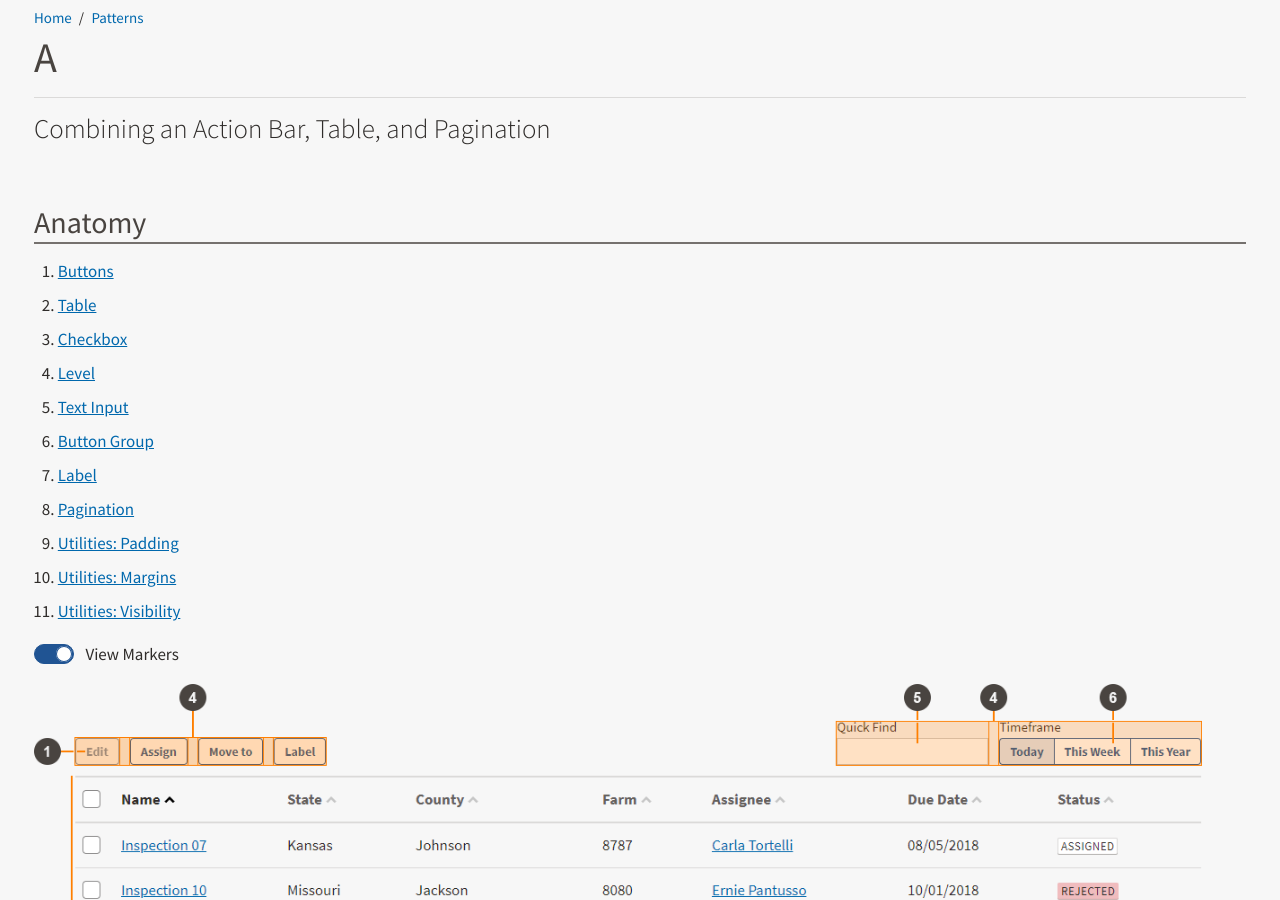
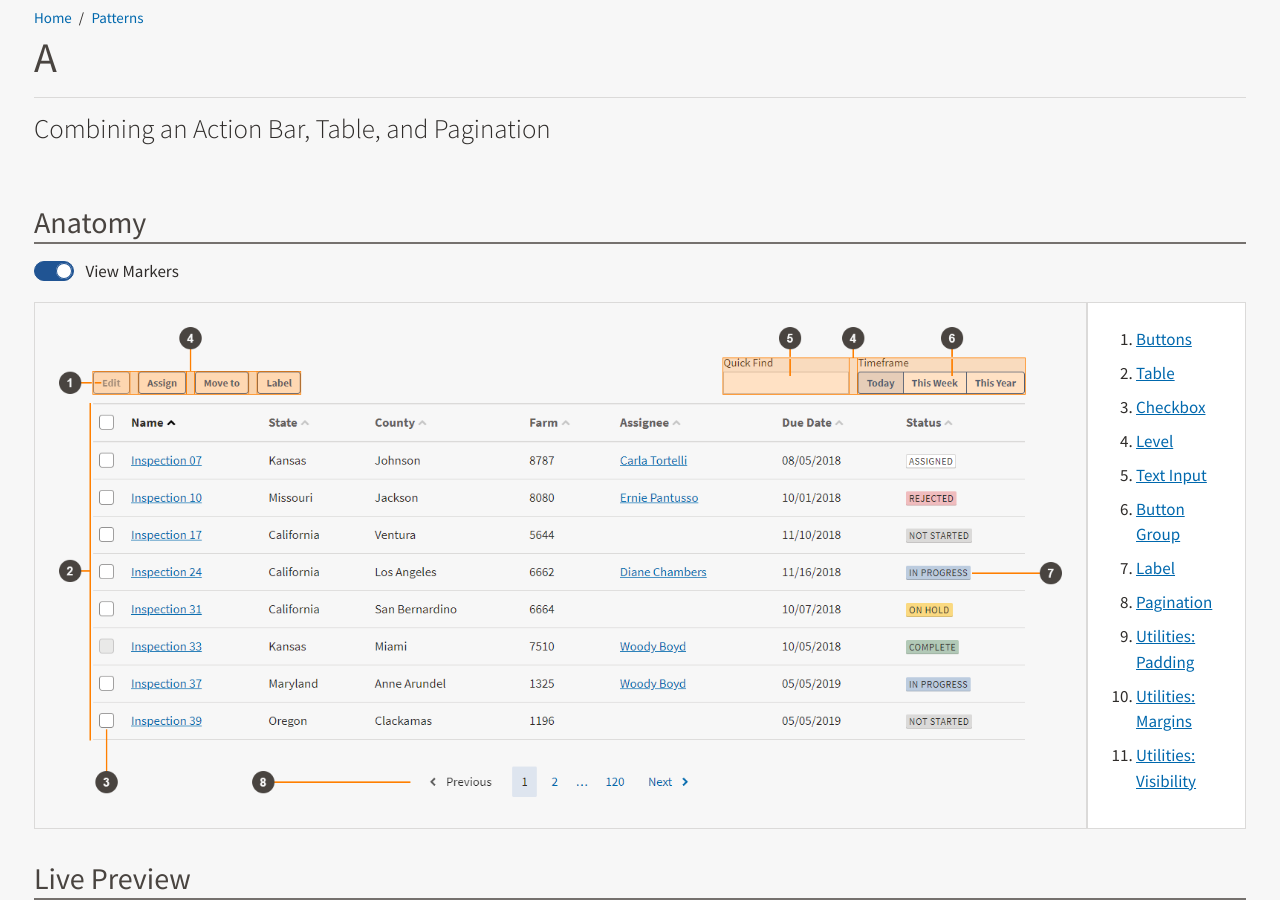
Before and after one commit to USDA-FSA/fsa-design-system, a Jekyll site: the page built from patterns/a/index.md, in a window 1280 px wide and 900 px high, scrolled down 267 px. Built offline with Jekyll 4.4.1, drawn with Linux system fonts in a browser that asks for light colours.

Commit message:
Refine shortcode-capture method for Anatomy visualization [amends #367]

```diff
--- /dev/null
+++ b/_includes/anatomy.html
@@ -0,0 +1,39 @@
+{% comment %}
+  !!!!!!
+  A "short-code-like" mechanism for populating the "Anatomy"
+{% endcomment %}
+
+  {% if anatomy__image-on and anatomy__image-off %}
+  <span title="Toggle Markers on Screenshot">
+    <label class="fsa-switch">
+      <input checked type="checkbox" class="fsa-switch__checkbox" name="toggle-code" id="annotation-toggle"><span class="fsa-switch__track"></span>
+    </label>
+    <label class="fsa-p-l--xs" for="annotation-toggle">View Markers</label>
+  </span>
+  {% endif %}
+
+  <div class="{% if anatomy__image-on or anatomy__image-off %}ds-anatomy fsa-level@l fsa-level--align-stretch@l fsa-level--gutter-none@l{% endif %}">
+    {% if anatomy__image-on or anatomy__image-off %}
+    <div class="ds-anatomy__media fsa-box@l fsa-box--bg-0" id="annotation-toggle-holder">
+      {% if anatomy__image-off %}
+      <div class="ds-docs-holder__off">
+        <a href="{{ site.baseurl }}img/anatomy/{{ anatomy__image-off }}" target="_blank">
+          <img src="{{ site.baseurl }}img/anatomy/{{ anatomy__image-off }}" alt="">
+        </a>
+      </div>
+      {% endif %}
+      {% if anatomy__image-on %}
+      <div class="ds-docs-holder__on">
+        <a href="{{ site.baseurl }}img/anatomy/{{ anatomy__image-on }}" target="_blank">
+          <img src="{{ site.baseurl }}img/anatomy/{{ anatomy__image-on }}" alt="">
+        </a>
+      </div>
+      {% endif %}
+    </div>
+    {% endif %}
+    {% if anatomy__markers %}
+    <div class="{% if anatomy__image-on or anatomy__image-off %}ds-anatomy__markers fsa-box@l{% endif %}">
+      {{ anatomy__markers | markdownify }}
+    </div>
+    {% endif %}
+  </div>
--- a/patterns/a/index.md
+++ b/patterns/a/index.md
@@ -12,6 +12,7 @@ suppress_code_toggle: true
 
 ## Anatomy
 
+{% capture anatomy__markers %}
 1. [Buttons]({{ site.baseurl }}components/buttons)
 1. [Table]({{ site.baseurl }}components/tables)
 1. [Checkbox]({{ site.baseurl }}components/checkbox/)
@@ -23,26 +24,12 @@ suppress_code_toggle: true
 1. [Utilities: Padding](utilities/#padding)
 1. [Utilities: Margins](utilities/#margins)
 1. [Utilities: Visibility](utilities/#visibility)
+{% endcapture %}
 
-<span title="Toggle Spacing Overlay">
-  <label class="fsa-switch">
-    <input checked type="checkbox" class="fsa-switch__checkbox" name="toggle-code" id="annotation-toggle"><span class="fsa-switch__track"></span>
-  </label>
-  <label class="fsa-p-l--xs" for="annotation-toggle">View Markers</label>
-</span>
+{% assign anatomy__image-off = "actionbar-table-pagination--off.png" %}
+{% assign anatomy__image-on  = "actionbar-table-pagination--on.png" %}
 
-<div id="annotation-toggle-holder">
-  <div class="ds-docs-holder__off">
-    <a href="{{ site.baseurl }}img/anatomy/actionbar-table-pagination--off.png" target="_blank">
-      <img src="{{ site.baseurl }}img/anatomy/actionbar-table-pagination--off.png" alt="Spacing example">
-    </a>
-  </div>
-  <div class="ds-docs-holder__on">
-    <a href="{{ site.baseurl }}img/anatomy/actionbar-table-pagination--on.png" target="_blank">
-      <img src="{{ site.baseurl }}img/anatomy/actionbar-table-pagination--on.png" alt="Spacing example">
-    </a>
-  </div>
-</div>
+{% include anatomy.html %}
 
 ## Live Preview
 
```
